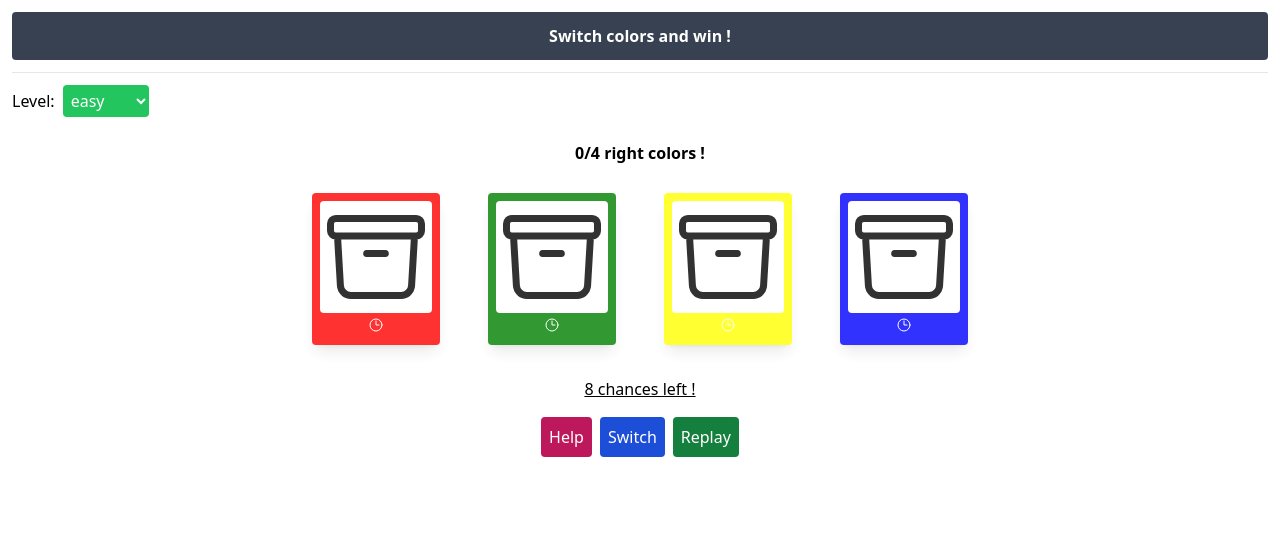
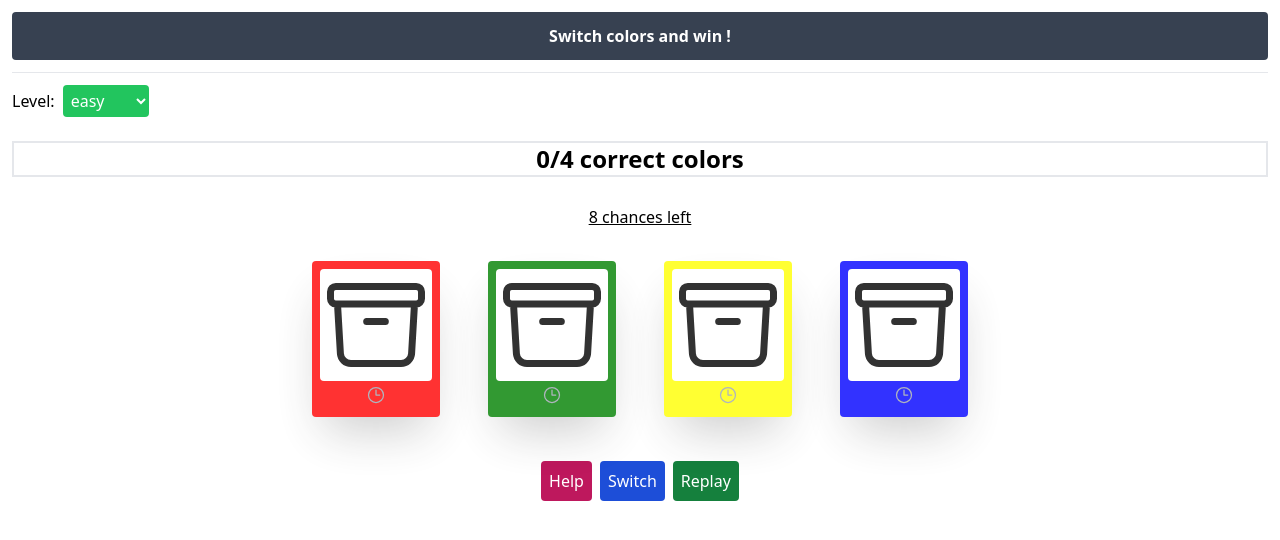
Before and after one commit to YALNEZAMI/switchcolor, a Vue app: page / in a window 1280 px wide. Shown: the top 540 px of the page. Built offline with nearby package versions, Linux system fonts and the light colour scheme.

Commit message:
restyle and prevent to win the party at the begining(randomly)

```diff
--- a/src/App.vue
+++ b/src/App.vue
@@ -10,7 +10,7 @@
         <select
           v-model="level"
           :class="{
-            'rounded mx-2 text-white p-1': true,
+            'rounded mx-2 text-white p-1 cursor-pointer': true,
             'bg-green-500': level === 'easy',
             'bg-blue-500': level === 'midium',
             'bg-red-500': level === 'hard',
@@ -26,25 +26,38 @@
           </option>
         </select>
       </div>
-
+      <!--win alert-->
       <h1
         v-show="couples.length == rightAnswers()"
         class="text-center rounded bg-green-700 text-white p-3 font-bold"
       >
         You won 🥳 !
       </h1>
+      <!--felt alert-->
       <h1
         v-show="counter == 0 && couples.length != rightAnswers()"
         class="text-center rounded bg-orange-700 text-white p-3 font-bold"
       >
         You lost this party 😔, retry !
       </h1>
+      <!--score-->
 
-      <div class="font-bold text-center my-3">
-        {{ rightAnswers() }}/{{ couples.length }} right colors !
+      <div class="font-bold text-center my-3 text-2xl border-2">
+        {{ rightAnswers() }}/{{ couples.length }} correct colors
       </div>
+      <!--try number left-->
 
-      <div class="flex flex-wrap justify-between my-3 md:justify-center">
+      <h1
+        v-show="counter != 0 && couples.length != rightAnswers()"
+        class="my-2 text-center rounded p-2"
+        :class="{
+          'text-red-600': counter <= 3,
+          'text-orange-400': counter <= 5 && counter > 3,
+        }"
+      >
+        <ins>{{ counter }} chances left </ins>
+      </h1>
+      <div class="flex flex-wrap justify-between my-3 md:justify-center mb-10">
         <div
           @click="select(couple._id)"
           v-for="couple in couples"
@@ -54,7 +67,7 @@
             opacity: 0.8,
             color: 'white',
           }"
-          class="m-1 shadow-lg p-2 flex flex-col rounded cursor-pointer w-1/5 md:w-32 md:mx-6"
+          class="m-1 shadow-2xl p-2 flex flex-col rounded cursor-pointer w-1/5 md:w-32 md:mx-6"
         >
           <!--box-->
           <svg
@@ -76,7 +89,7 @@
               d="m20.25 7.5-.625 10.632a2.25 2.25 0 0 1-2.247 2.118H6.622a2.25 2.25 0 0 1-2.247-2.118L3.75 7.5M10 11.25h4M3.375 7.5h17.25c.621 0 1.125-.504 1.125-1.125v-1.5c0-.621-.504-1.125-1.125-1.125H3.375c-.621 0-1.125.504-1.125 1.125v1.5c0 .621.504 1.125 1.125 1.125Z"
             />
           </svg>
-          <div class="flex justify-center">
+          <div class="flex justify-center text-gray-400">
             <!-- selected-->
             <svg
               v-if="couple._id == selected1 || couple._id == selected2"
@@ -85,7 +98,7 @@
               viewBox="0 0 24 24"
               stroke-width="1.5"
               stroke="currentColor"
-              class="h-6 w-4 hover:text-red-500"
+              class="h-7 w-5 hover:opacity-80"
             >
               <path
                 stroke-linecap="round"
@@ -101,7 +114,7 @@
               viewBox="0 0 24 24"
               stroke-width="1.5"
               stroke="currentColor"
-              class="h-6 w-4 hover:text-red-500"
+              class="h-7 w-5 hover:opacity-80"
             >
               <path
                 stroke-linecap="round"
@@ -112,12 +125,7 @@
           </div>
         </div>
       </div>
-      <h1
-        v-show="counter != 0 && couples.length != rightAnswers()"
-        class="my-2 text-center rounded p-2"
-      >
-        <ins>{{ counter }} chances left !</ins>
-      </h1>
+
       <!--alert-->
       <p
         v-if="alert.bool"
@@ -297,8 +305,12 @@ const reset = () => {
   }
   selected1.value = null;
   selected2.value = null;
-  counter.value = parseInt(2 * couples.value.length);
+  counter.value = 2 * couples.value.length;
   helpsNumber.value = 1;
+  //avoid that the game is done at the begining
+  if (rightAnswers() == couples.value.length) {
+    reset();
+  }
 };
 </script>
 
```
